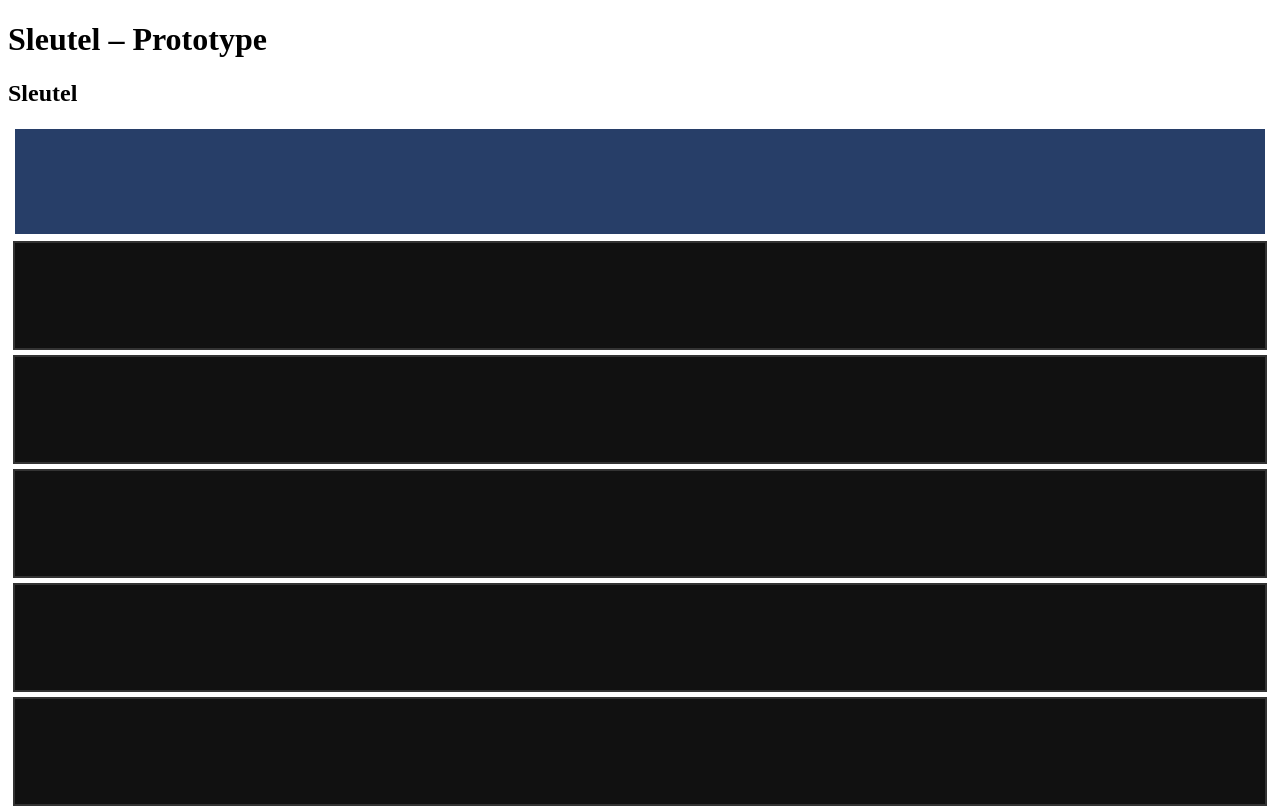
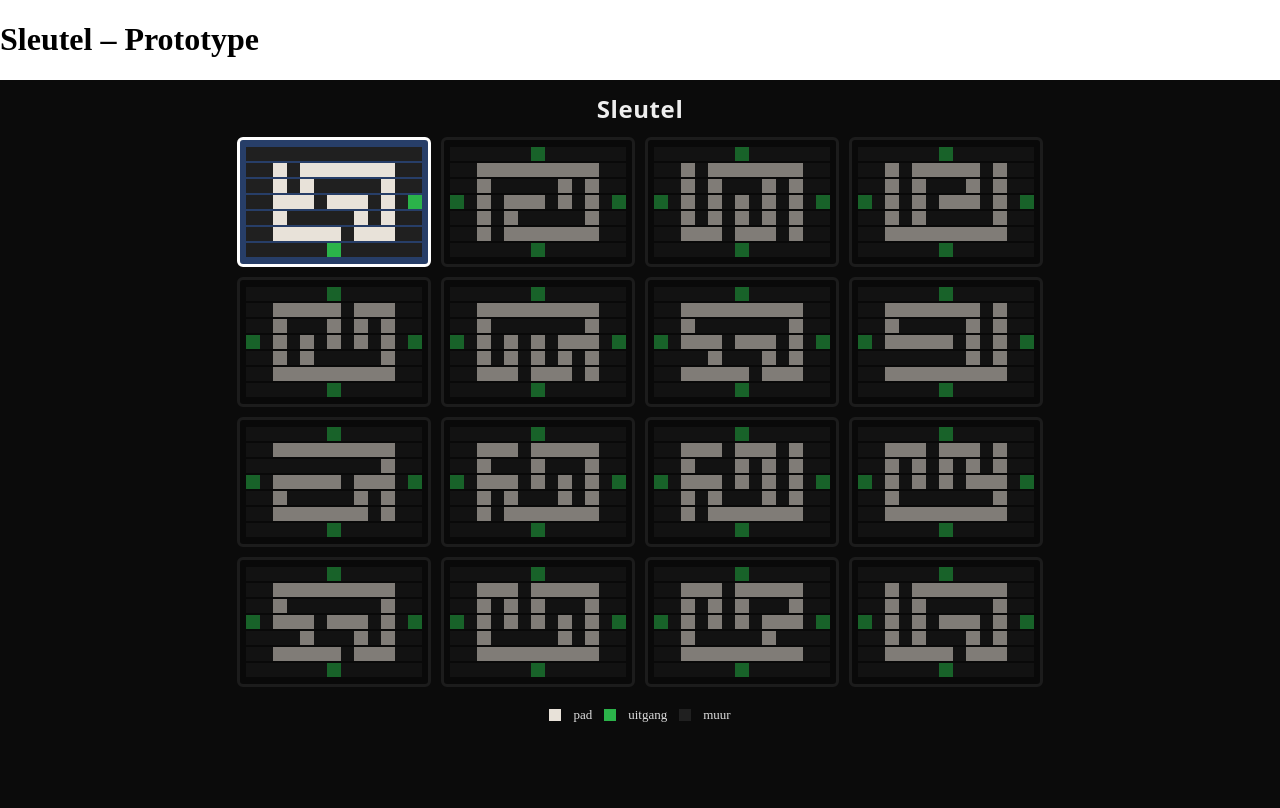
Before and after one commit to RobinS55/Sleutel, a React (Vite) app: page / in a window 1280 px wide. Shown: the top 808 px of the page. Built offline with nearby package versions, Linux system fonts and the light colour scheme.

Commit message:
Update Board.css

```diff
--- a/src/Board.css
+++ b/src/Board.css
@@ -1,39 +1,76 @@
-.board {
+/* Algemeen */
+* { box-sizing: border-box; }
+html, body, #root { height: 100%; margin: 0; }
+
+/* Root container */
+.board-root {
   display: flex;
   flex-direction: column;
   align-items: center;
-  justify-content: center;
-  margin: 10px;
+  gap: 12px;
+  padding: 12px;
+  background: #0b0b0b;
+  min-height: 100vh;
+  color: #ddd;
 }
 
-.board-row {
-  display: flex;
+/* Titel */
+.title {
+  margin: 0;
+  font-family: system-ui, -apple-system, "Segoe UI", Roboto, "Helvetica Neue", Arial;
+  color: #eee;
+  letter-spacing: 0.6px;
 }
 
+/* Bord grid: 4x4 */
+.board-grid {
+  display: grid;
+  grid-template-columns: repeat(4, auto);
+  gap: 10px;
+}
+
+/* Kamer */
 .room {
   display: flex;
   flex-direction: column;
-  border: 2px solid #333;
-  margin: 5px;
+  padding: 6px;
+  border: 3px solid #333;
+  border-radius: 6px;
+  width: calc(13 * 14px + 12px); /* cell-size * ROOM_W + padding */
+  background: #111; /* covered if hidden */
 }
 
+/* Hidden (not discovered) keeps dark */
+.room.hidden {
+  filter: brightness(0.55);
+}
+
+/* Row inside room */
 .room-row {
   display: flex;
 }
 
+/* Cell common */
 .cell {
-  width: 15px;
-  height: 15px;
+  width: 14px;
+  height: 14px;
+  margin: 1px 0;
+  box-shadow: none;
 }
 
-.wall {
-  background: #222;
+/* Specific */
+.cell-wall { background: #202020; }
+.cell-path { background: #e8e2d9; }
+.cell-exit { background: #2bb34a; }
+
+/* Small cell for legend */
+.small { width: 12px; height: 12px; display: inline-block; margin-right: 6px; vertical-align: middle; }
+
+/* Legend */
+.legend {
+  display: flex;
+  gap: 12px;
+  align-items: center;
+  margin-top: 8px;
 }
-
-.path {
-  background: #ccc;
-}
-
-.exit {
-  background: green;
-}
+.legend-item { font-size: 13px; color: #ddd; display:flex; align-items:center; gap:6px; }
```
